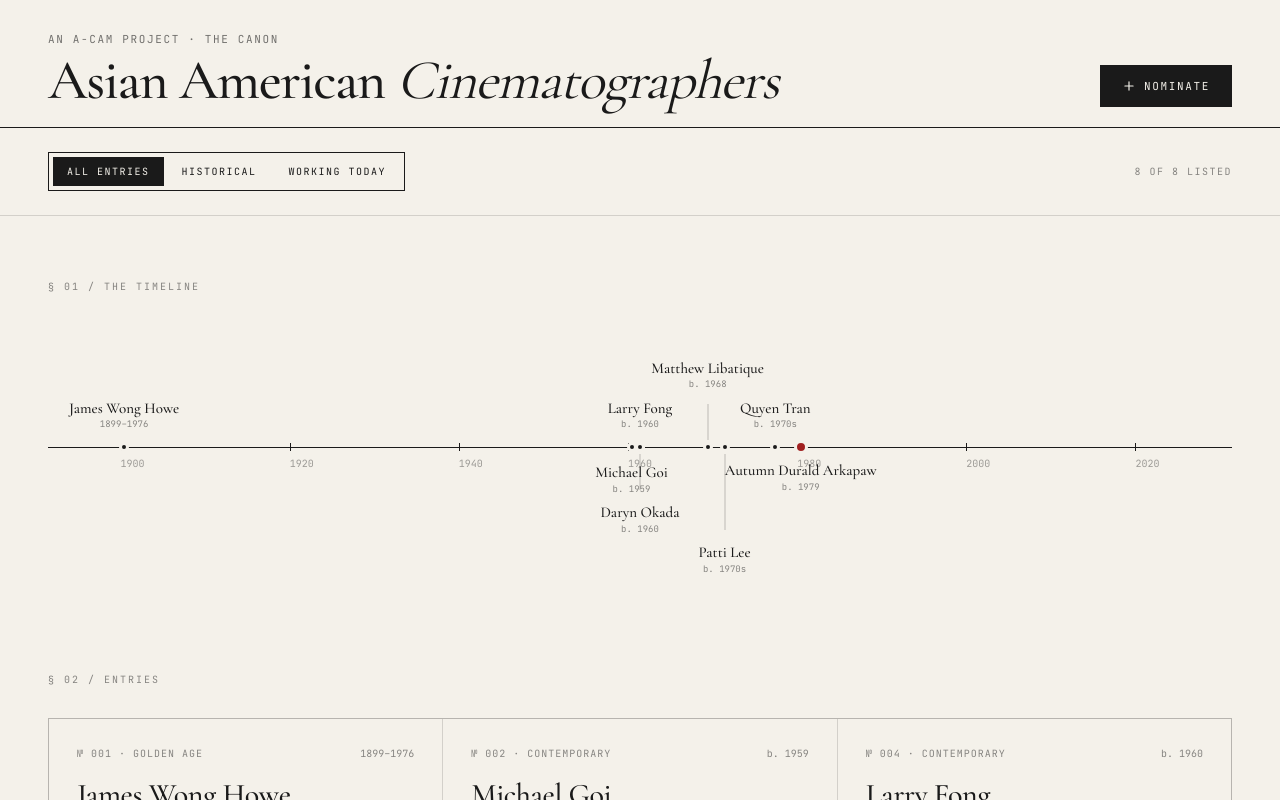
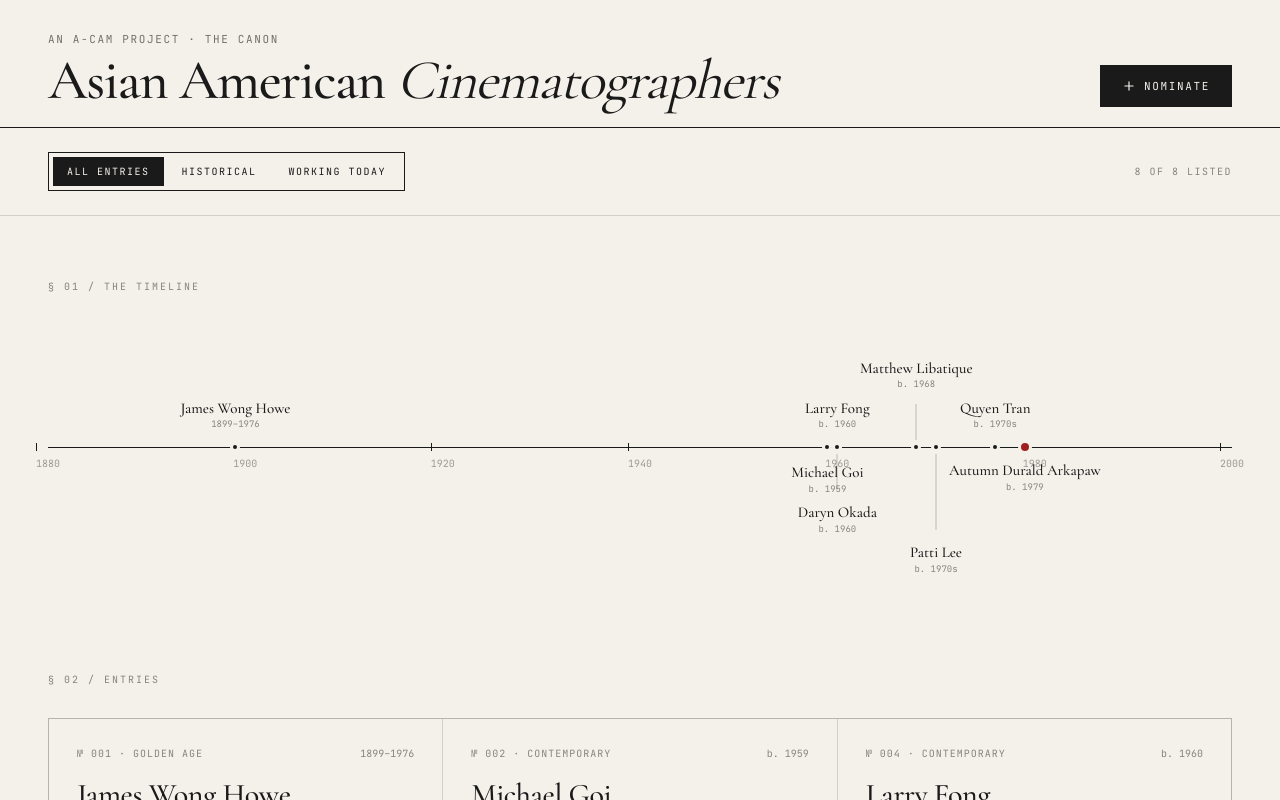
Before and after one commit to JasonChewXD/dp-directory, a Next.js app: page / in a window 1280 px wide. Shown: the top 800 px of the page. Built offline with nearby package versions, Linux system fonts and the light colour scheme.

Commit message:
Add files via upload
changed the width of all the names when zooming into historical or working

```diff
--- a/app/page.tsx
+++ b/app/page.tsx
@@ -14,8 +14,32 @@ export default function Page() {
   const filtered = filter === 'all' ? dps : dps.filter(d => d.status === filter);
   const sortedByYear = [...filtered].sort((a, b) => a.born - b.born);
 
-  const minYear = 1890;
-  const maxYear = 2030;
+  // Dynamically fit the timeline window to whatever entries are currently visible,
+  // so filtered views zoom in instead of stranding a cluster in the middle.
+  const computeTimelineRange = (entries) => {
+    if (entries.length === 0) {
+      return { minYear: 1890, maxYear: 2030, ticks: [1900, 1920, 1940, 1960, 1980, 2000, 2020] };
+    }
+    const years = entries.map(e => e.born);
+    const minBorn = Math.min(...years);
+    const maxBorn = Math.max(...years);
+    const range = maxBorn - minBorn;
+    const padding = Math.max(range * 0.18, entries.length === 1 ? 20 : 10);
+    const minYear = Math.floor((minBorn - padding) / 10) * 10;
+    const maxYear = Math.ceil((maxBorn + padding) / 10) * 10;
+    const totalRange = maxYear - minYear;
+    let tickStep;
+    if (totalRange <= 30) tickStep = 5;
+    else if (totalRange <= 80) tickStep = 10;
+    else if (totalRange <= 180) tickStep = 20;
+    else tickStep = 40;
+    const ticks = [];
+    for (let y = Math.ceil(minYear / tickStep) * tickStep; y <= maxYear; y += tickStep) {
+      ticks.push(y);
+    }
+    return { minYear, maxYear, ticks };
+  };
+  const { minYear, maxYear, ticks: yearTicks } = computeTimelineRange(filtered);
   const yearToPercent = (year) => ((year - minYear) / (maxYear - minYear)) * 100;
 
   const handleSubmit = async (e: any) => {
@@ -134,7 +158,7 @@ export default function Page() {
             <div style={{ position: 'relative', padding: `${topPad}px 0 ${bottomPad}px 0` }}>
               <div style={{ position: 'absolute', left: 0, right: 0, top: `${topPad}px`, height: '1px', background: '#1a1a1a' }}></div>
               <div style={{ position: 'absolute', left: 0, right: 0, top: `${topPad}px` }}>
-                {[1900, 1920, 1940, 1960, 1980, 2000, 2020].map(year => (
+                {yearTicks.map(year => (
                   <div key={year} style={{ position: 'absolute', left: `${yearToPercent(year)}%`, transform: 'translateX(-50%)' }}>
                     <div style={{ width: '1px', height: '8px', background: '#1a1a1a', marginTop: '-4px' }}></div>
                     <div className="mono" style={{ fontSize: '10px', opacity: 0.4, marginTop: '6px' }}>{year}</div>
```
